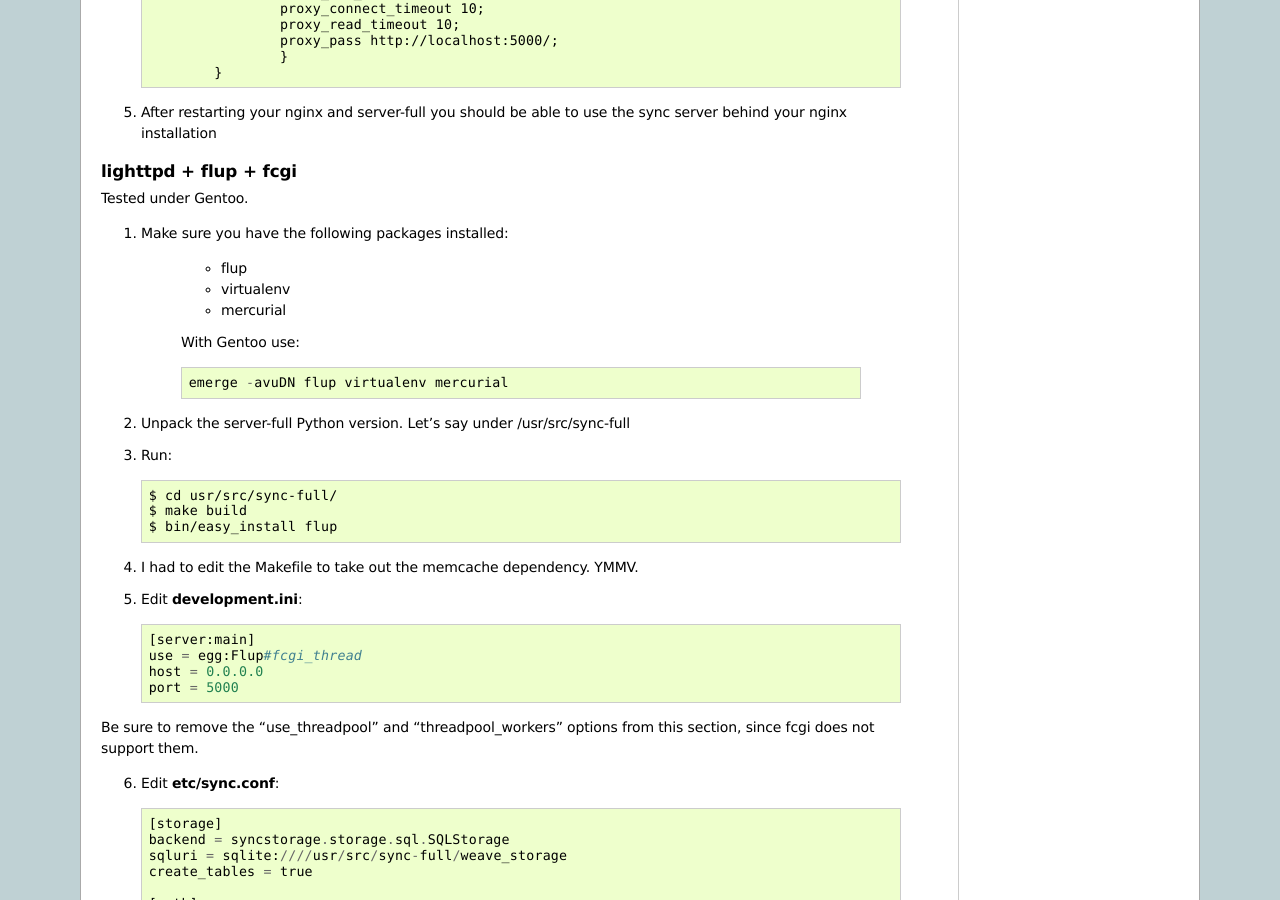
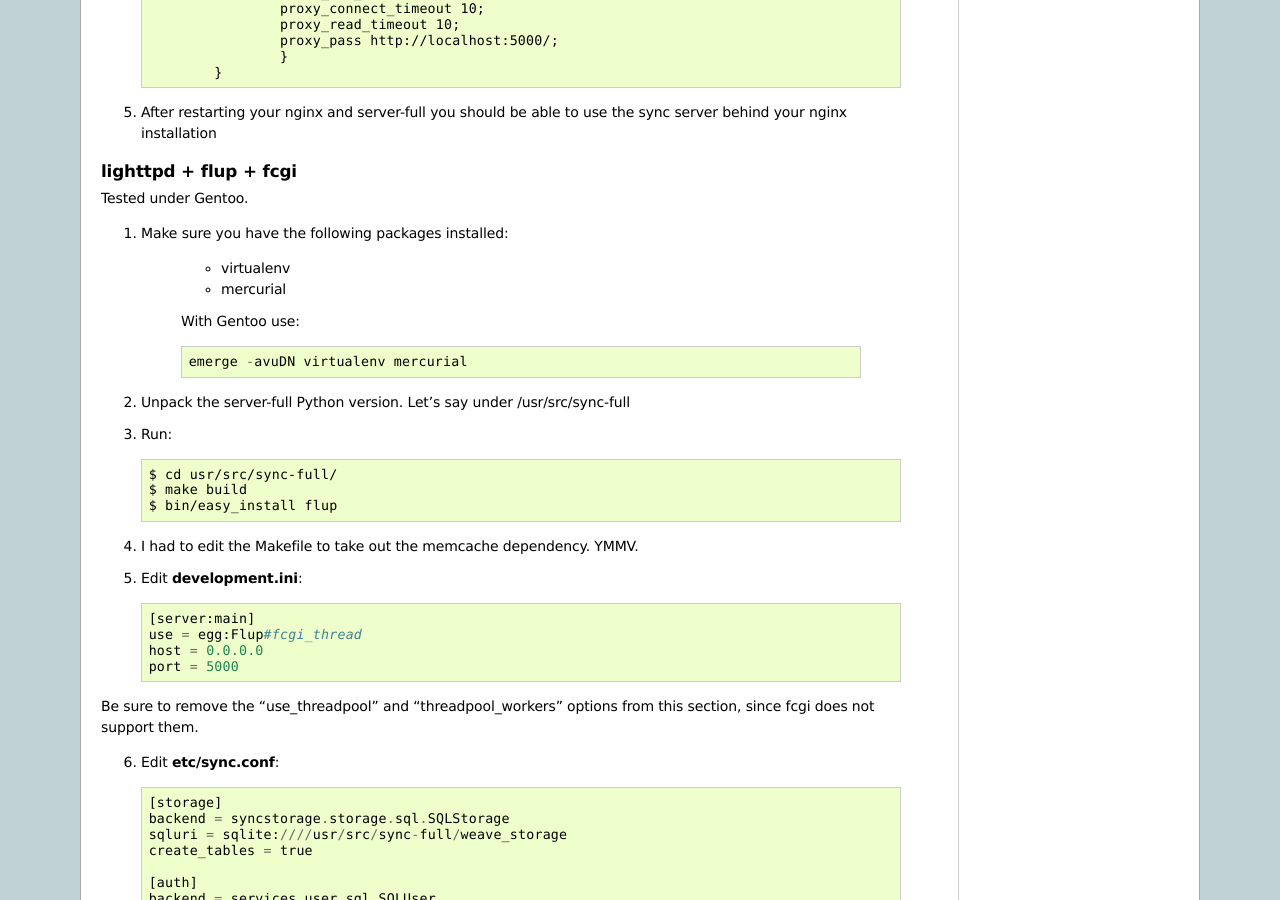
Before and after one commit to mozilla-services/docs, a Sphinx documentation site: the page built from source/howtos/run-sync.rst, in a window 1280 px wide and 900 px high, scrolled down 3433 px. Built offline with Sphinx 7.4.7, drawn with Linux system fonts in a browser that asks for light colours; the version number could not be read and is left out.

Commit message:
Remove flup from the Gentoo package requirements
It is not required to emerge flup on Gentoo as it will be installed into the local Python directory by the "bin/easy_install flup" step.

```diff
--- a/source/howtos/run-sync.rst
+++ b/source/howtos/run-sync.rst
@@ -232,13 +232,12 @@ Tested under Gentoo.
 
 1. Make sure you have the following packages installed:
 
-    - flup
     - virtualenv
     - mercurial
 
     With Gentoo use::
 
-        emerge -avuDN flup virtualenv mercurial
+        emerge -avuDN virtualenv mercurial
 
 2. Unpack the server-full Python version. Let's say under /usr/src/sync-full
 
```
